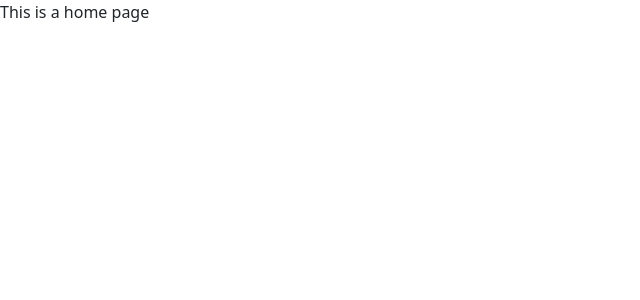
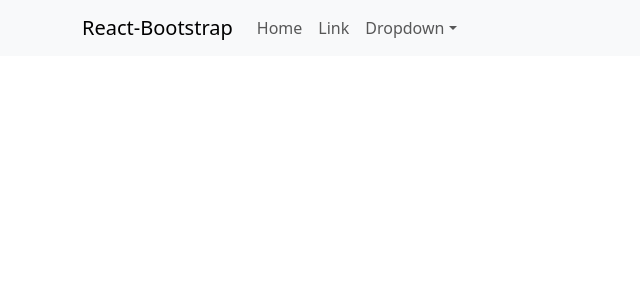
Before and after one commit to dinethudantha/react-laravel-full-stack, a React (Vite) app in the folder frontend/: page / in a window 1280 px wide. Shown: the top 300 px of the page, without its empty margins (0-640 px from the left). Built offline with nearby package versions, Linux system fonts and the light colour scheme.

Commit message:
feature/nav-bar
I added nav bar for front end.

```diff
--- a/frontend/src/App.jsx
+++ b/frontend/src/App.jsx
@@ -1,17 +1,47 @@
-import { useState } from 'react'
-import 'bootstrap/dist/css/bootstrap.min.css';
-
+import { useState } from "react";
+import "bootstrap/dist/css/bootstrap.min.css";
+import Container from 'react-bootstrap/Container';
+import Nav from 'react-bootstrap/Nav';
+import Navbar from 'react-bootstrap/Navbar';
+import NavDropdown from 'react-bootstrap/NavDropdown';
 
 function App() {
-  const [count, setCount] = useState(0)
+    const [count, setCount] = useState(0);
 
-  return (
-    <>
-    <div>
-      This is a home page
-    </div>
-    </>
-  )
+    return (
+        <>
+            <Navbar expand="lg" className="bg-body-tertiary me-auto">
+                <Container >
+                    <Navbar.Brand href="#home">React-Bootstrap</Navbar.Brand>
+                    <Navbar.Toggle aria-controls="basic-navbar-nav" />
+                    <Navbar.Collapse id="basic-navbar-nav">
+                        <Nav >
+                            <Nav.Link href="#home">Home</Nav.Link>
+                            <Nav.Link href="#link">Link</Nav.Link>
+                            <NavDropdown
+                                title="Dropdown"
+                                id="basic-nav-dropdown"
+                            >
+                                <NavDropdown.Item href="#action/3.1">
+                                    Action
+                                </NavDropdown.Item>
+                                <NavDropdown.Item href="#action/3.2">
+                                    Another action
+                                </NavDropdown.Item>
+                                <NavDropdown.Item href="#action/3.3">
+                                    Something
+                                </NavDropdown.Item>
+                                <NavDropdown.Divider />
+                                <NavDropdown.Item href="#action/3.4">
+                                    Separated link
+                                </NavDropdown.Item>
+                            </NavDropdown>
+                        </Nav>
+                    </Navbar.Collapse>
+                </Container>
+            </Navbar>
+        </>
+    );
 }
 
-export default App
+export default App;
```
